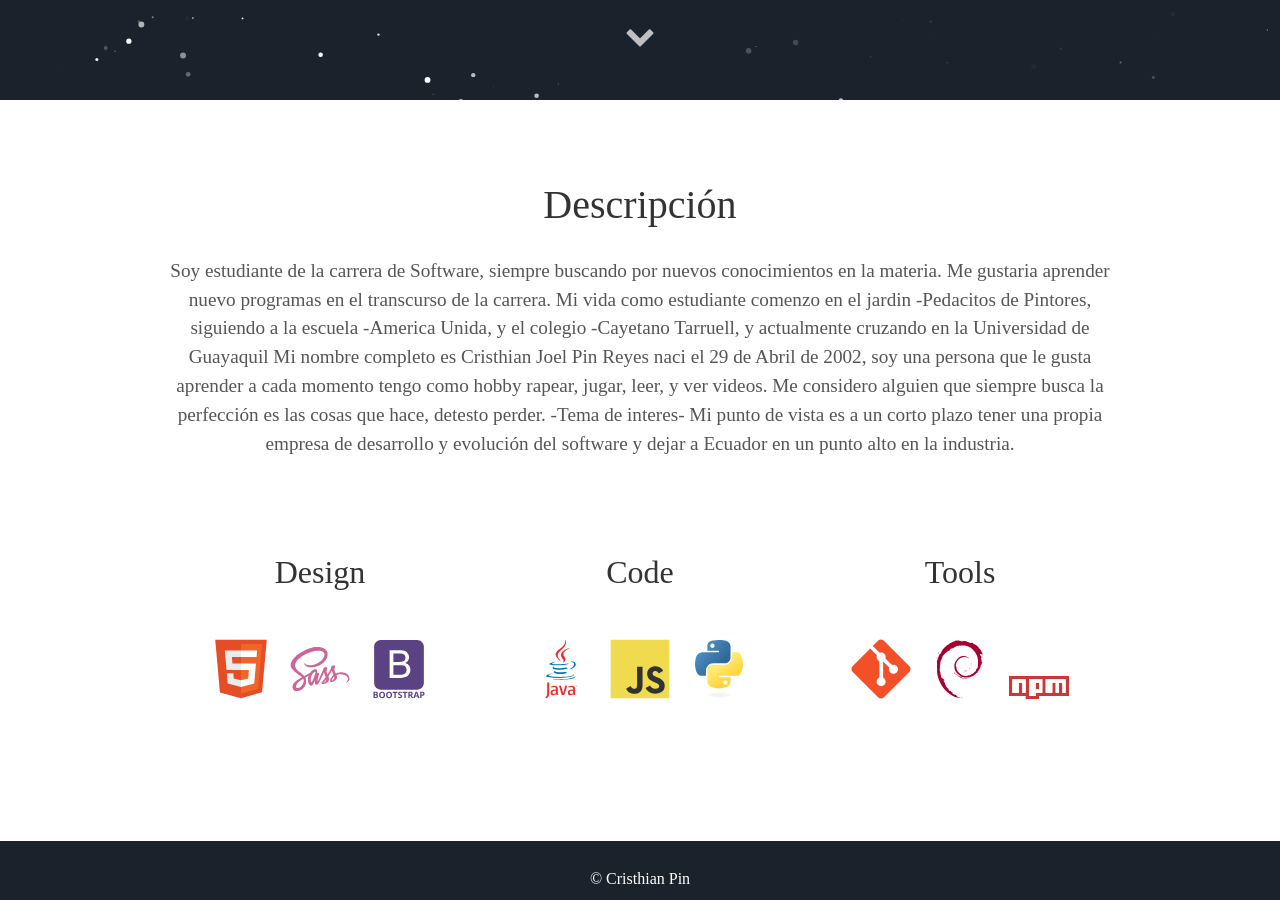
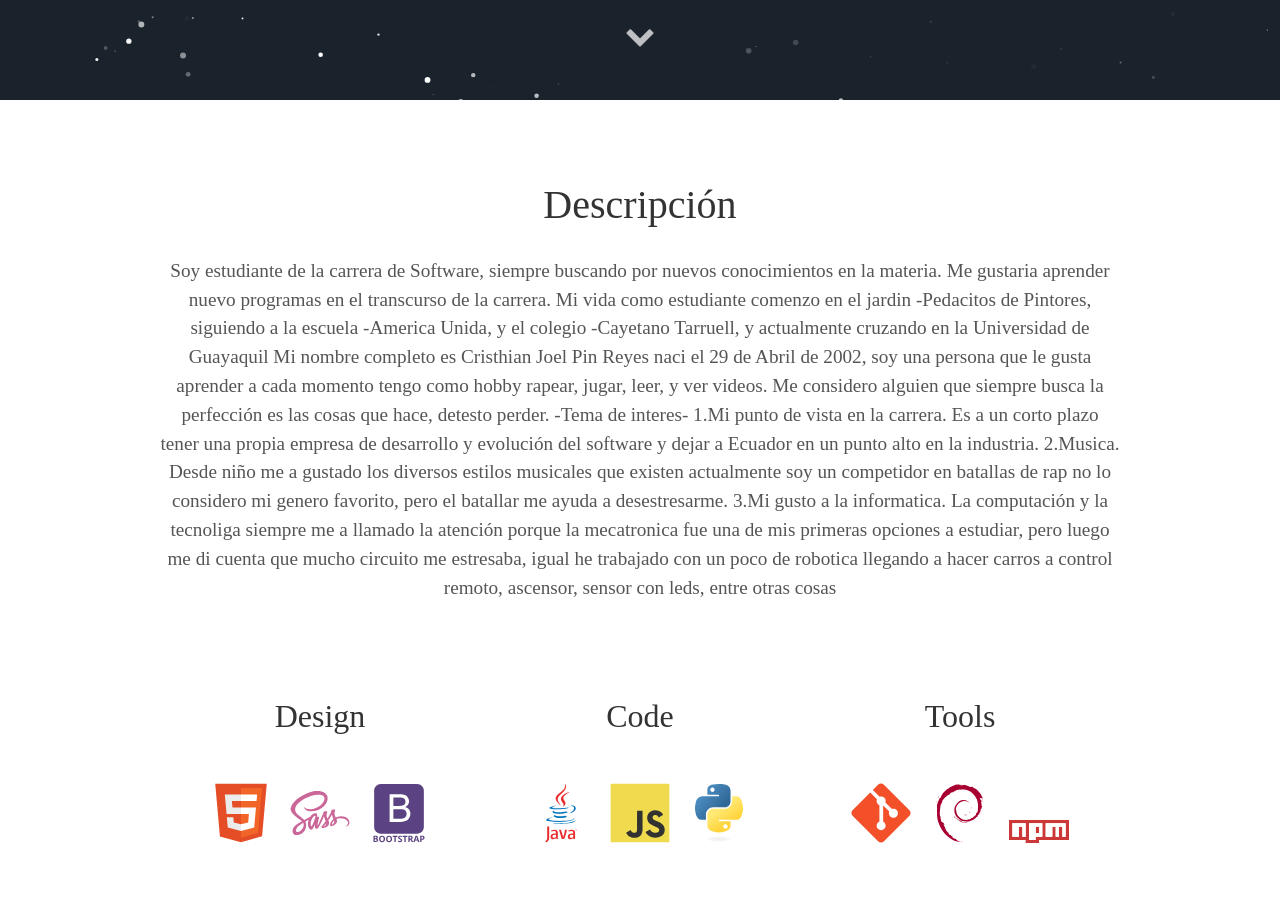
Before and after one commit to cristhianpin/crispin, a Jekyll site: the page built from index.html, in a window 1280 px wide and 900 px high, scrolled down 800 px. Built offline with Jekyll 4.4.1, drawn with Linux system fonts in a browser that asks for light colours; some web fonts are replaced.

Commit message:
Update _config.yml

```diff
--- a/_config.yml
+++ b/_config.yml
@@ -11,7 +11,10 @@ user_description: Soy estudiante de la carrera de Software, siempre buscando por
  Mi nombre completo es Cristhian Joel Pin Reyes naci el 29 de Abril de 2002, soy una persona que le gusta aprender a cada momento tengo como hobby rapear, jugar, leer, y ver videos. Me considero alguien que siempre busca la perfección es las cosas que hace, detesto perder.
 
  -Tema de interes-
- Mi punto de vista es a un corto plazo tener una propia empresa de desarrollo y evolución del software y dejar a Ecuador en un punto alto en la industria.
+ 1.Mi punto de vista en la carrera. Es a un corto plazo tener una propia empresa de desarrollo y evolución del software y dejar a Ecuador en un punto alto en la industria.
+ 2.Musica. Desde niño me a gustado los diversos estilos musicales que existen actualmente soy un competidor en batallas de rap no lo considero mi genero favorito, pero el batallar me ayuda a desestresarme.
+ 3.Mi gusto a la informatica. La computación y la tecnoliga siempre me a llamado la atención porque la mecatronica fue una de mis primeras opciones a estudiar, pero luego me di cuenta que mucho circuito me estresaba, igual he trabajado con un poco de robotica llegando a hacer carros a control remoto, ascensor, sensor con leds, entre otras cosas
+
 email: Cristhianpin92@gmail.com
 #twitter_username: https://twitter.com/b0933f7febd24d2?s=09
 #github_username:  cristhianpin
```
